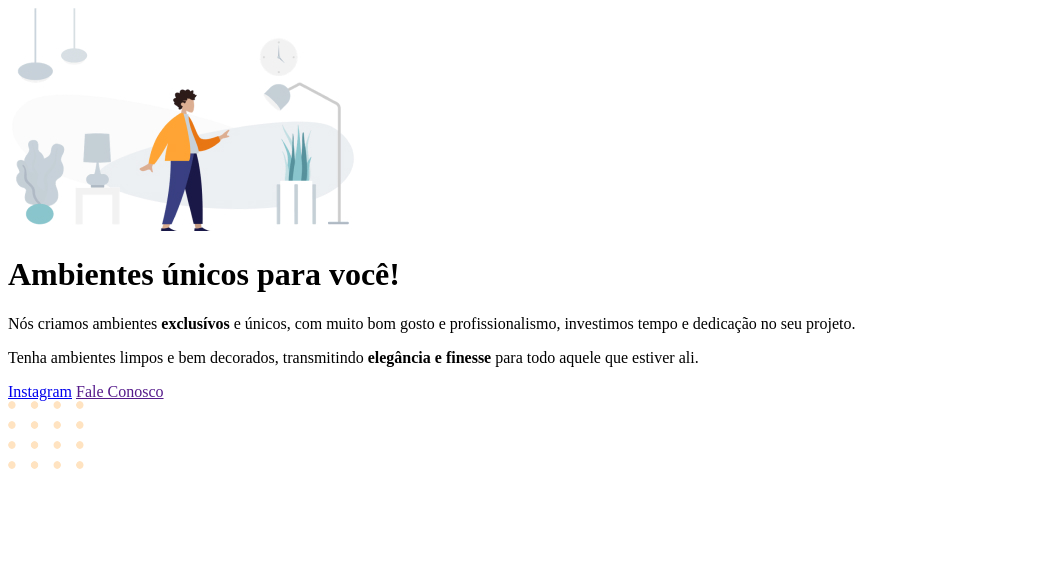
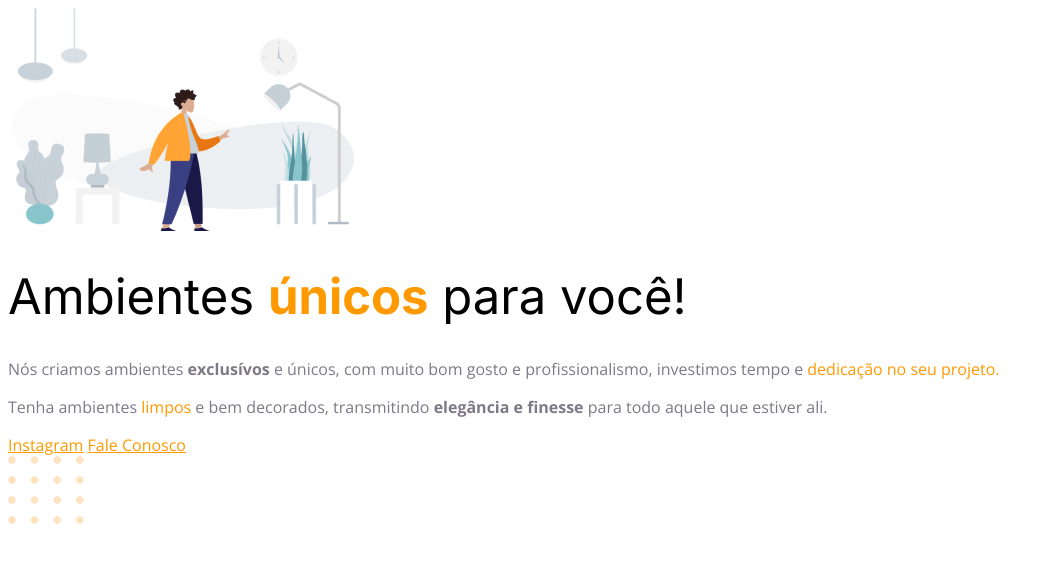
Before and after one commit to WhyDrugs/-EXPLORE-PAGINA-ENTRADA, a plain HTML site: page Projeto/index.html in a window 1280 px wide. Shown: the whole page, without its empty margins (0-1053 px from the left). Drawn offline with nearby package versions, Linux system fonts and the light colour scheme.

Commit message:
Fontes e cores
adição das referencia google fontes, e cores css

```diff
--- a/Projeto/index.html
+++ b/Projeto/index.html
@@ -3,26 +3,35 @@
   <head>
     <meta charset="UTF-8" />
     <meta name="viewport" content="width=device-width, initial-scale=1.0" />
+
     <title>Móveis Customizados</title>
+    <link rel="preconnect" href="https://fonts.googleapis.com" />
+    <link rel="preconnect" href="https://fonts.gstatic.com" crossorigin />
+    <link
+      href="https://fonts.googleapis.com/css2?family=Inter:wght@400;700&family=Open+Sans:wght@400;700&display=swap"
+      rel="stylesheet"
+    />
+
+    <link rel="stylesheet" href="style.css" />
   </head>
   <body>
-
-
     <div id="hero">
       <img
         src="/Recursos/img1.jpeg"
         alt="Desenho de uma pessoa em uma sala com Móveis"
       />
 
-      <h1>Ambientes <span> únicos</span>  para você!</h1>
+      <h1>Ambientes <span> únicos</span> para você!</h1>
 
       <p>
-        Nós criamos ambientes <strong> exclusívos</strong> e únicos, com muito bom gosto e
-        profissionalismo, investimos tempo e <span> dedicação no seu projeto.</span>
+        Nós criamos ambientes <strong> exclusívos</strong> e únicos, com muito
+        bom gosto e profissionalismo, investimos tempo e
+        <span> dedicação no seu projeto.</span>
       </p>
 
       <p>
-        Tenha ambientes <span> limpos </span>e bem decorados, transmitindo <strong> elegância e finesse </strong>
+        Tenha ambientes <span> limpos </span>e bem decorados, transmitindo
+        <strong> elegância e finesse </strong>
         para todo aquele que estiver ali.
       </p>
     </div>
--- /dev/null
+++ b/Projeto/style.css
@@ -0,0 +1,23 @@
+h1 {
+  font-family: "Inter", sans-serif;
+  font-size: 49px;
+  line-height: 56px;
+  font-weight: normal;
+}
+
+h1 span {
+  font-weight: bold;
+}
+
+body {
+  font-family: "Open Sans", sans-serif;
+}
+
+span,
+a {
+  color: #ff9900;
+}
+
+P {
+  color: #7d7987;
+}
```
Lines whose indentation alone changed are shown as unchanged.
